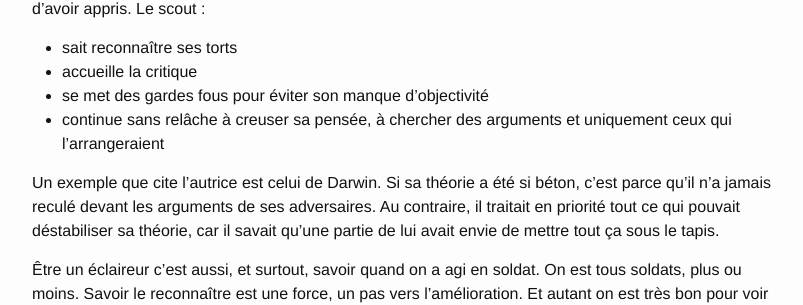
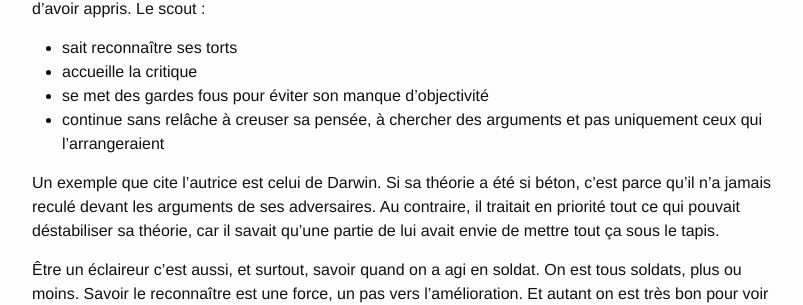
Before and after one commit to fego/fego.github.io, a Jekyll site: the page built from docs/_posts/2023-02-04-Fiche de lecture The Scout Mindset de Julia Galef.md, in a window 1280 px wide and 900 px high, scrolled down 2736 px. Shown: the part 149-454 px from the top of the window, without its empty margins (238-1041 px from the left). Built offline with Jekyll 4.4.1, drawn with Linux system fonts in a browser that asks for light colours; our own code applies the rules of GitHub Pages for plain Markdown files.

Commit message:
The scour mindset

```diff
--- a/docs/_posts/2023-02-04-Fiche de lecture The Scout Mindset de Julia Galef.md
+++ b/docs/_posts/2023-02-04-Fiche de lecture The Scout Mindset de Julia Galef.md
@@ -84,7 +84,7 @@ Le scout :
 * sait reconnaître ses torts
 * accueille la critique
 * se met des gardes fous pour éviter son manque d'objectivité
-* continue sans relâche à creuser sa pensée, à chercher des arguments et uniquement ceux qui l'arrangeraient
+* continue sans relâche à creuser sa pensée, à chercher des arguments et pas uniquement ceux qui l'arrangeraient
 
 Un exemple que cite l'autrice est celui de Darwin.
 Si sa théorie a été si béton, c'est parce qu'il n'a jamais reculé devant les arguments de ses adversaires.
```
